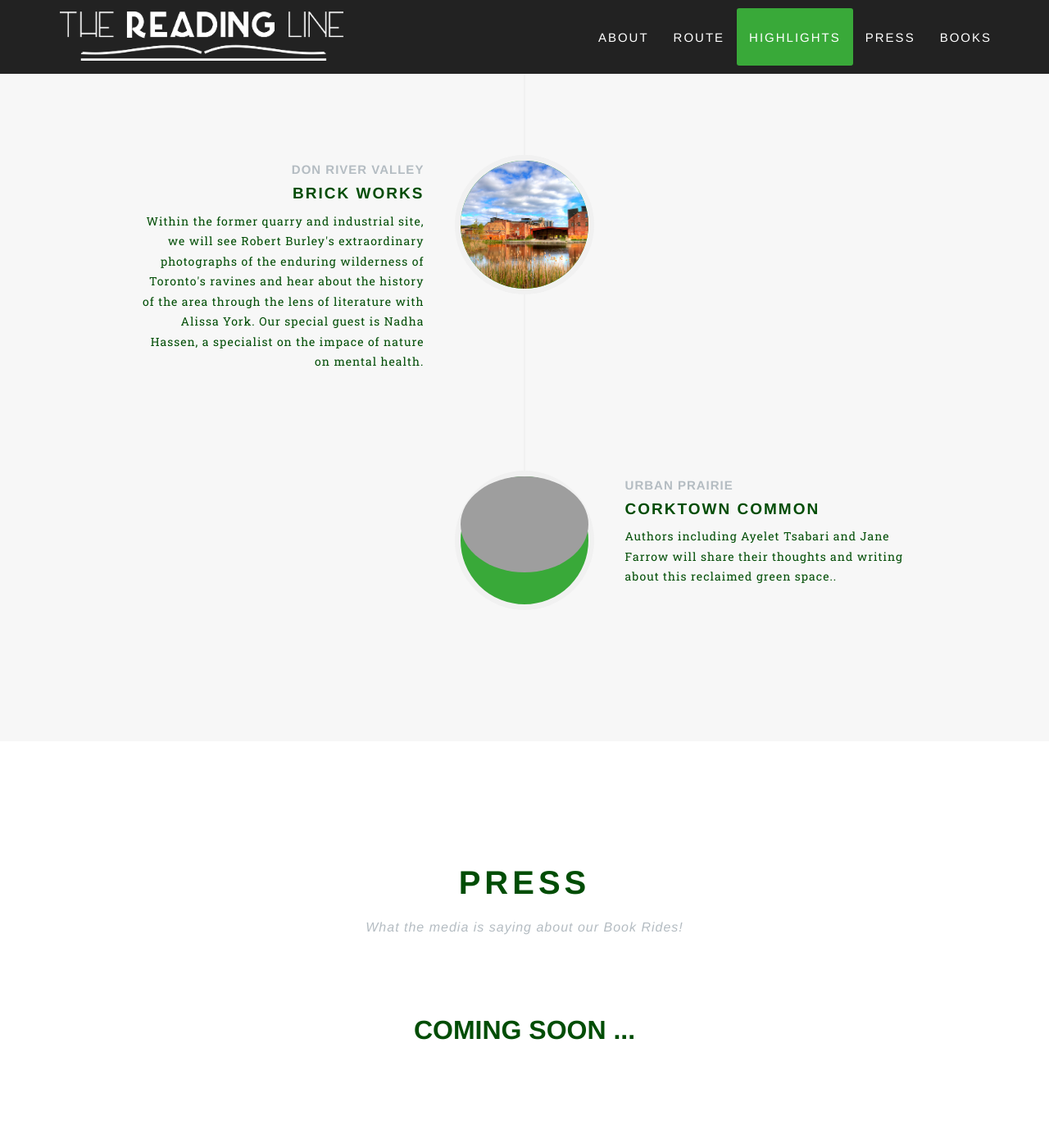
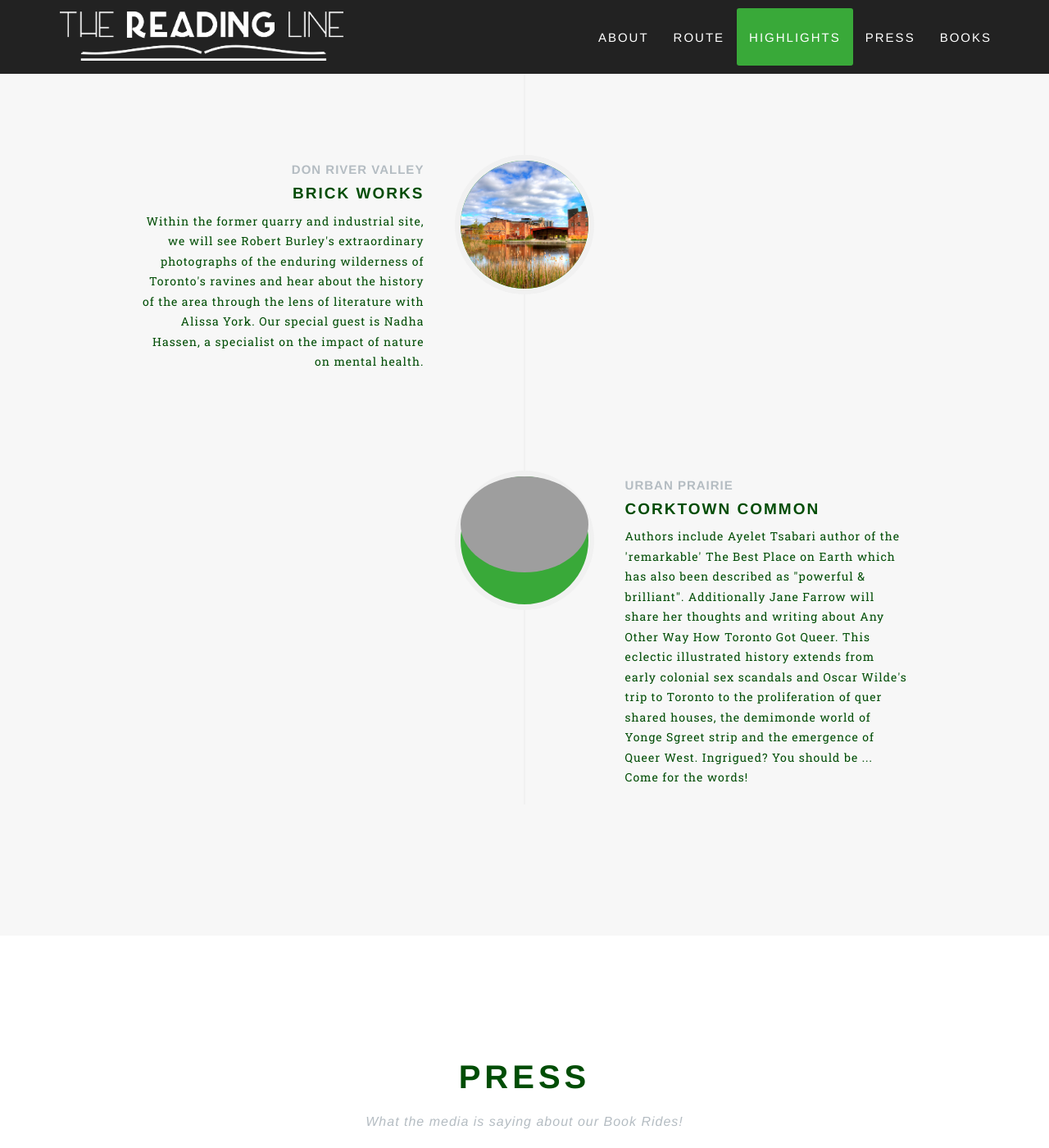
Before and after one commit to thereadingline/thereadingline.github.io, a Jekyll site: the page built from _pages/2017-don-river-edition.md, in a window 1280 px wide and 1400 px high, scrolled down 3182 px. Shown: the whole window at 82% size. Built offline with Jekyll 4.4.1, drawn with Linux system fonts in a browser that asks for light colours; some web fonts are replaced.

Commit message:
more queer

```diff
--- a/_pages/2017-don-river-edition.md
+++ b/_pages/2017-don-river-edition.md
@@ -26,9 +26,9 @@
   - title: Brick Works
     subheading: Don River Valley
     img: 1.jpg
-    about: Within the former quarry and industrial site, we will see Robert Burley's extraordinary photographs of the enduring wilderness of Toronto's ravines and hear about the history of the area through the lens of literature with Alissa York. Our special guest is Nadha Hassen, a specialist on the impace of nature on mental health.
+    about: Within the former quarry and industrial site, we will see Robert Burley's extraordinary photographs of the enduring wilderness of Toronto's ravines and hear about the history of the area through the lens of literature with Alissa York. Our special guest is Nadha Hassen, a specialist on the impact of nature on mental health.
   - title: Corktown Common
     subheading: Urban Prairie
     img: 2.jpg
-    about: Authors including Ayelet Tsabari and Jane Farrow will share their thoughts and writing about this reclaimed green space..
+    about: Authors include Ayelet Tsabari author of the 'remarkable' The Best Place on Earth which has also been described as "powerful & brilliant".  Additionally Jane Farrow will share her thoughts and writing about Any Other Way How Toronto Got Queer. This eclectic illustrated history extends from early colonial sex scandals and Oscar Wilde's trip to Toronto to the proliferation of quer shared houses, the demimonde world of Yonge Sgreet strip and the emergence of Queer West.  Ingrigued? You should be ... Come for the words!
 ---
```
